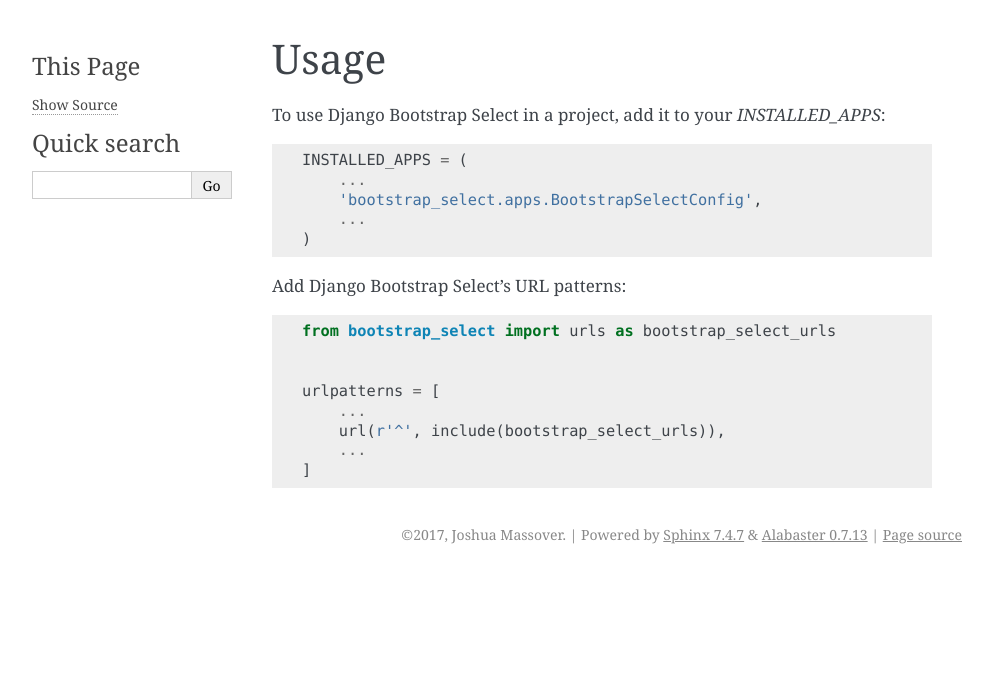
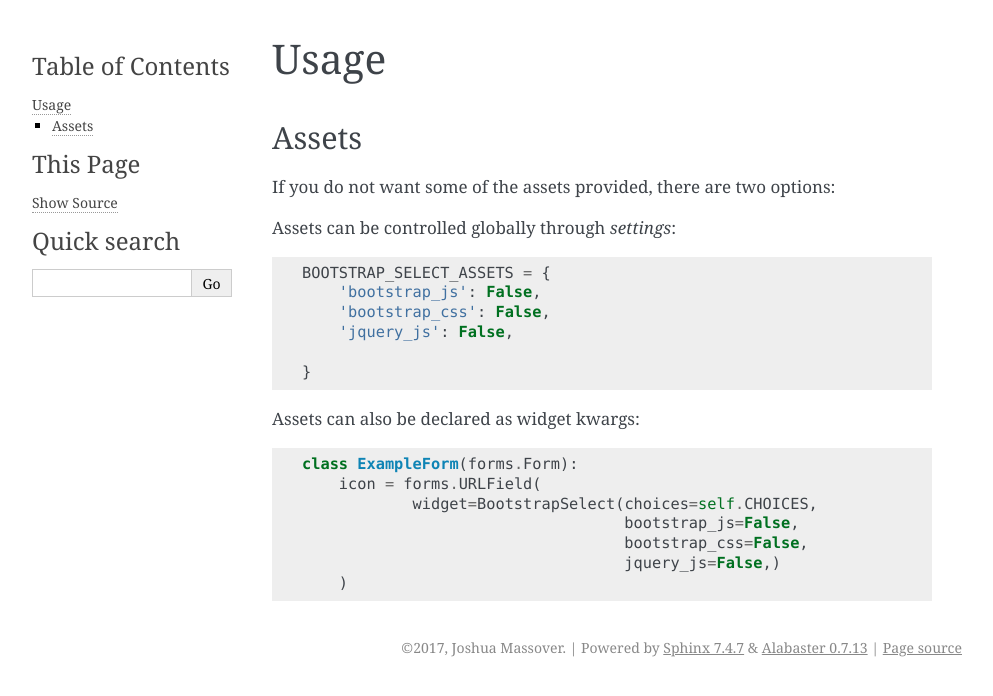
Before and after one commit to voxy/django-bootstrap-select, a Sphinx documentation site: the page built from docs/usage.rst, in a window 1280 px wide. Shown: the top 696 px of the page, without its empty margins (148-1141 px from the left). Built offline with Sphinx 7.4.7, drawn with Linux system fonts in a browser that asks for light colours.

Commit message:
Update docs

```diff
--- a/docs/conf.py
+++ b/docs/conf.py
@@ -21,6 +21,10 @@
 cwd = os.getcwd()
 parent = os.path.dirname(cwd)
 sys.path.append(parent)
+
+os.environ['DJANGO_SETTINGS_MODULE'] = 'tests.settings'
+import django
+django.setup()
 
 import bootstrap_select
 
--- a/docs/index.rst
+++ b/docs/index.rst
@@ -13,6 +13,7 @@
 
    readme
    installation
+   usage
    contributing
    authors
    history
--- a/docs/usage.rst
+++ b/docs/usage.rst
@@ -2,25 +2,31 @@
 Usage
 =====
 
-To use Django Bootstrap Select in a project, add it to your `INSTALLED_APPS`:
+Assets
+======
+
+If you do not want some of the assets provided, there are two options:
+
+Assets can be controlled globally through `settings`:
 
 .. code-block:: python
 
-    INSTALLED_APPS = (
-        ...
-        'bootstrap_select.apps.BootstrapSelectConfig',
-        ...
-    )
+    BOOTSTRAP_SELECT_ASSETS = {
+        'bootstrap_js': False,
+        'bootstrap_css': False,
+        'jquery_js': False,
 
-Add Django Bootstrap Select's URL patterns:
+    }
+
+
+Assets can also be declared as widget kwargs:
 
 .. code-block:: python
 
-    from bootstrap_select import urls as bootstrap_select_urls
-
-
-    urlpatterns = [
-        ...
-        url(r'^', include(bootstrap_select_urls)),
-        ...
-    ]
+    class ExampleForm(forms.Form):
+        icon = forms.URLField(
+                widget=BootstrapSelect(choices=self.CHOICES,
+                                       bootstrap_js=False,
+                                       bootstrap_css=False,
+                                       jquery_js=False,)
+        )
```
Also changed, not shown: README.rst (+10 -5 lines), docs/readme.rst (+86 -1 lines), docs/img/bootstrap_select_box.png (added), docs/img/select_box.png (added).
